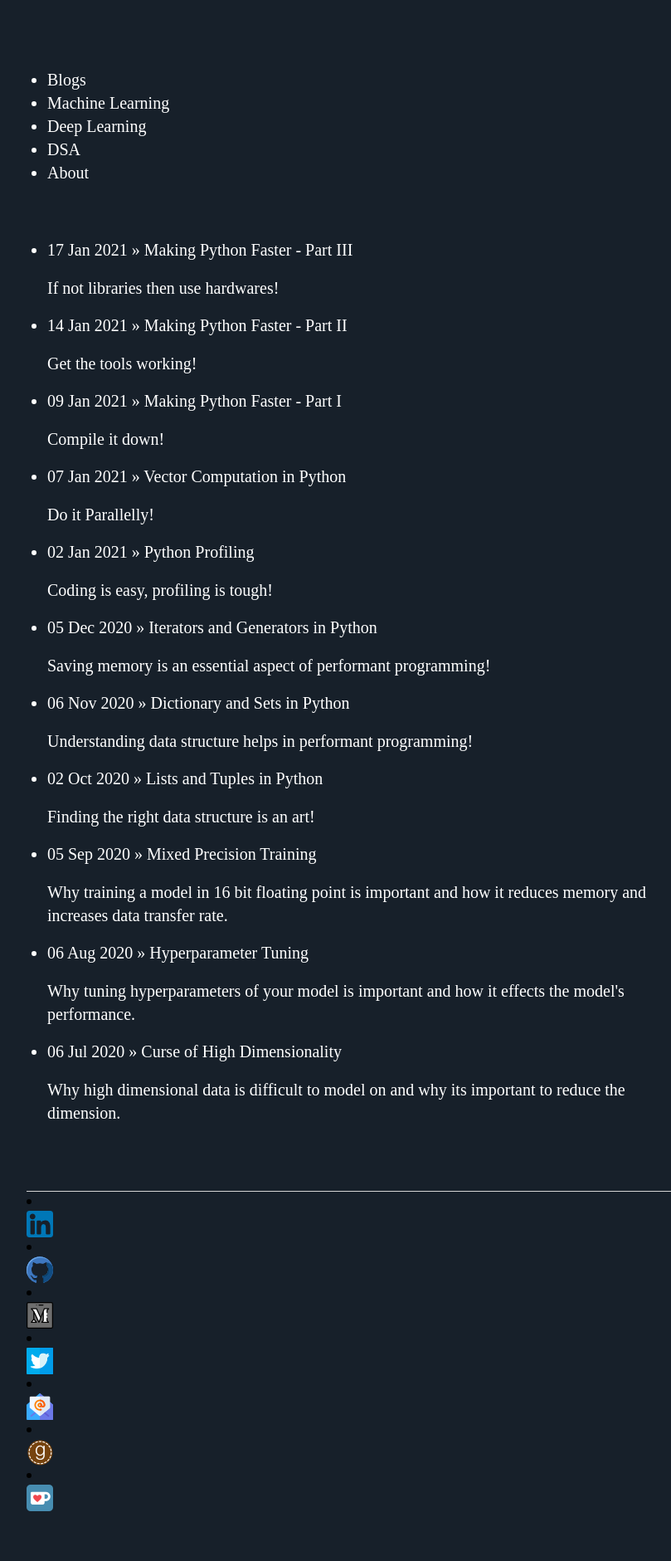
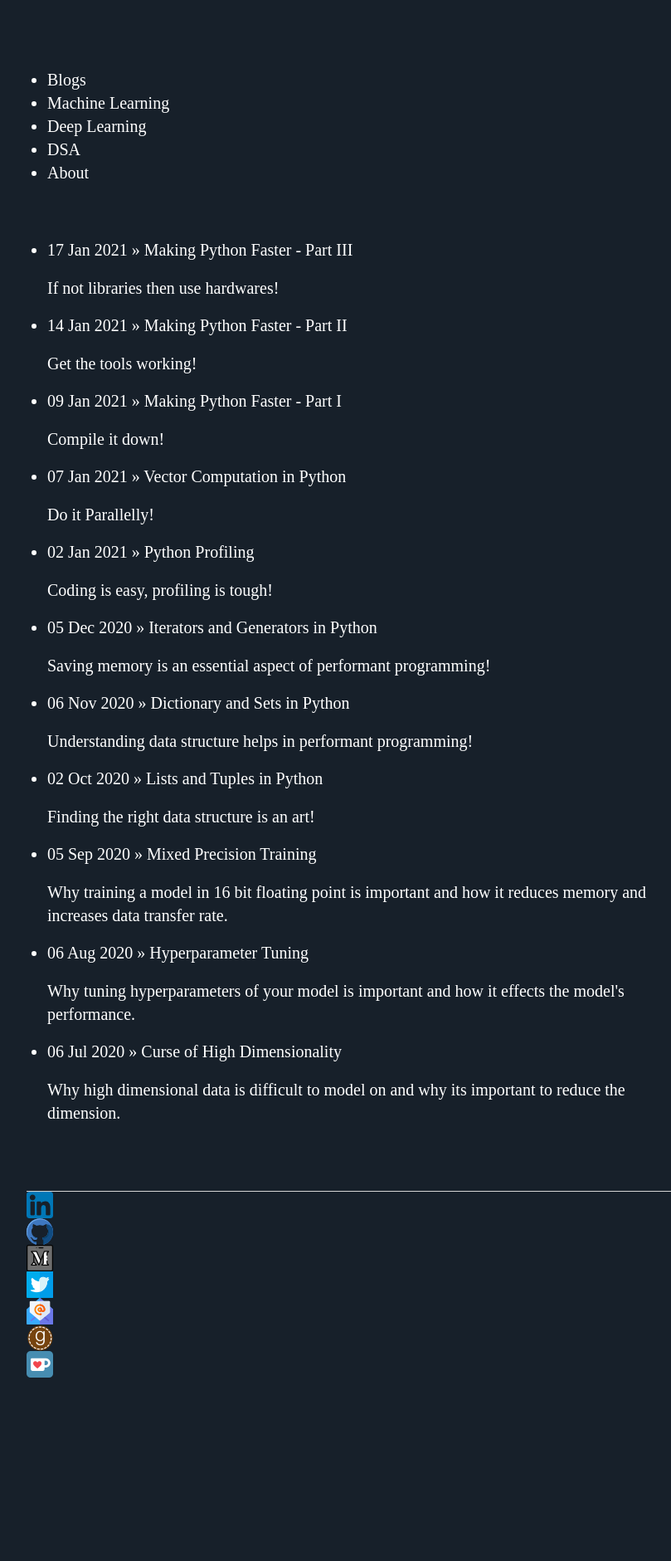
Before and after one commit to Mayurji/mayurji.github.io, a Jekyll site: the page built from index.html, in a window 1280 px wide. Shown: the whole page at 83% size, without its empty margins (160-969 px from the left). Built offline with Jekyll 4.4.1, drawn with Linux system fonts in a browser that asks for light colours; nearby versions of some CDN libraries; after the commit the page ends 1720 px from its top, so only the background shows below that.

Commit message:
Update default.html

```diff
--- a/_layouts/default.html
+++ b/_layouts/default.html
@@ -67,15 +67,17 @@
 
 		</div><!-- /.container -->
 
-		<footer style="width:90%";>
-			<li><a href="https://www.linkedin.com/in/mayur-jain-ds/"><img src="{{site.url}}/assets/images/svgs/linkedin.png" alt="linkedin"></a></li>
-			<li><a href="https://github.com/Mayurji"><img src="{{site.url}}/assets/images/svgs/github.png" alt="Github"></a></li>
-			<li><a href="https://mayur-ds.medium.com/"><img src="{{site.url}}/assets/images/svgs/medium.png" alt="Medium"></a></li>
-			<li><a href="https://twitter.com/mayur__22"><img src="{{site.url}}/assets/images/svgs/twitter.png" alt="twitter"></a></li>
-			<li><a href="mailto:1942at@gmail.com"><img src="{{site.url}}/assets/images/svgs/email.png" alt="email"></a></li>
-			<li><a href="https://www.goodreads.com/user/show/117102851-mayur"><img src="{{site.url}}/assets/images/svgs/goodreads.png" alt="goodreads"></a></li>
-			<li><a href="https://ko-fi.com/mayurjain"><img src="{{site.url}}/assets/images/svgs/ko-fi.png" alt="sponsor"></a></li>
-		</footer>
+	<footer style="width:90%";>
+		<div class="side-block">
+			<a href="https://www.linkedin.com/in/mayur-jain-ds/" target="_blank" class="social-icon"><img src="{{site.url}}/assets/images/svgs/linkedin.png" alt="linkedin"></a>
+			<a href="https://github.com/Mayurji" target="_blank" class="social-icon"><img src="{{site.url}}/assets/images/svgs/github.png" alt="Github"></a>
+			<a href="https://mayur-ds.medium.com/" target="_blank" class="social-icon"><img src="{{site.url}}/assets/images/svgs/medium.png" alt="Medium"></a>
+			<a href="https://twitter.com/mayur__22" target="_blank" class="social-icon"><img src="{{site.url}}/assets/images/svgs/twitter.png" alt="twitter"></a>
+			<a href="mailto:1942at@gmail.com" target="_blank" class="social-icon"><img src="{{site.url}}/assets/images/svgs/email.png" alt="email"></a>
+			<a href="https://www.goodreads.com/user/show/117102851-mayur" target="_blank" class="social-icon"><img src="{{site.url}}/assets/images/svgs/goodreads.png" alt="goodreads"></a>
+			<a href="https://ko-fi.com/mayurjain" target="_blank" class="social-icon"><img src="{{site.url}}/assets/images/svgs/ko-fi.png" alt="sponsor"></a>
+		</div>
+	</footer>
 		<!--
 		<div class="sidebar">
 		<center>
```
